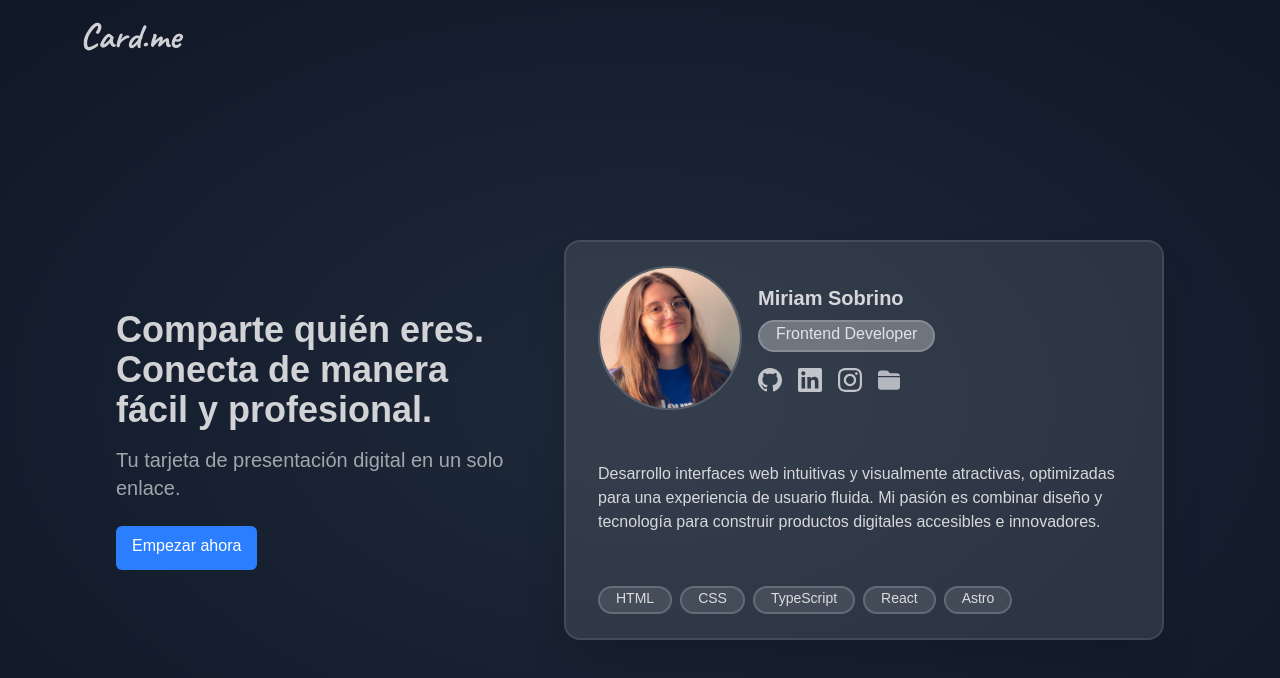
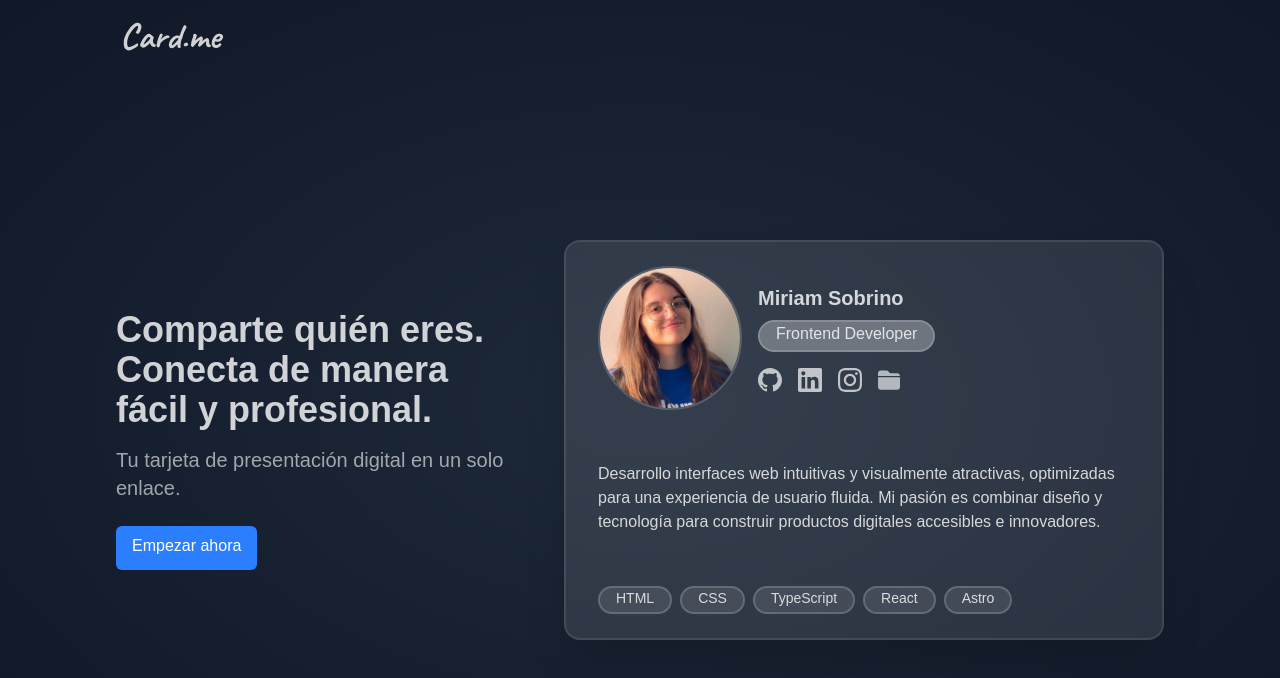
Before and after one commit to miriamsobrino/card-me, a React (Vite) app: page /login in a window 1280 px wide. Shown: the top 678 px of the page. Built offline with nearby package versions, Linux system fonts and the light colour scheme; no server answers; the database is empty; a web font is replaced by a local one.

Commit message:
fix padding horizontal header

```diff
--- a/src/Layout.tsx
+++ b/src/Layout.tsx
@@ -36,7 +36,7 @@ export default function Layout({ children }: Props) {
             scrolled ? 'bg-white-800/60 backdrop-blur-lg' : ''
           }`}
         >
-          <nav className='w-full flex justify-between items-center text-white/80 py-4  px-6  xl:px-20'>
+          <nav className='w-full flex justify-between items-center text-white/80 py-4  px-6  xl:px-30'>
             {['/', '/login'].includes(location.pathname) && (
               <h1 className='text-4xl font-bold font-caveat'>
                 <Link to='/'>Card.me</Link>
```
